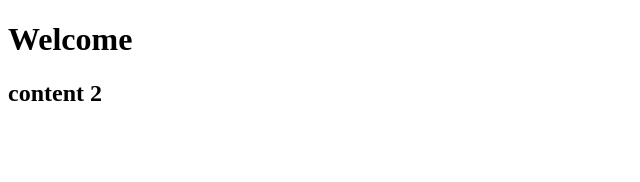
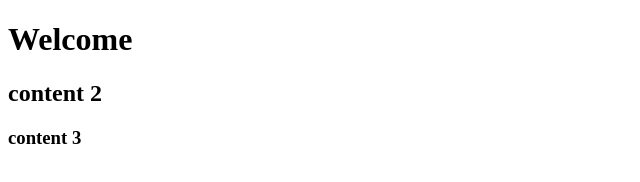
Before and after one commit to Rakeshvimal04/home, a plain HTML site: page index.html in a window 1280 px wide. Shown: the full height of the page, 0-640 px from the left. Drawn offline with Linux system fonts and the light colour scheme.

Commit message:
Update index.html

```diff
--- a/index.html
+++ b/index.html
@@ -8,5 +8,6 @@
 <body>
     <h1>Welcome</h1>
     <h2>content 2</h2>
+    <h3>content 3</h3>
 </body>
 </html>
```
